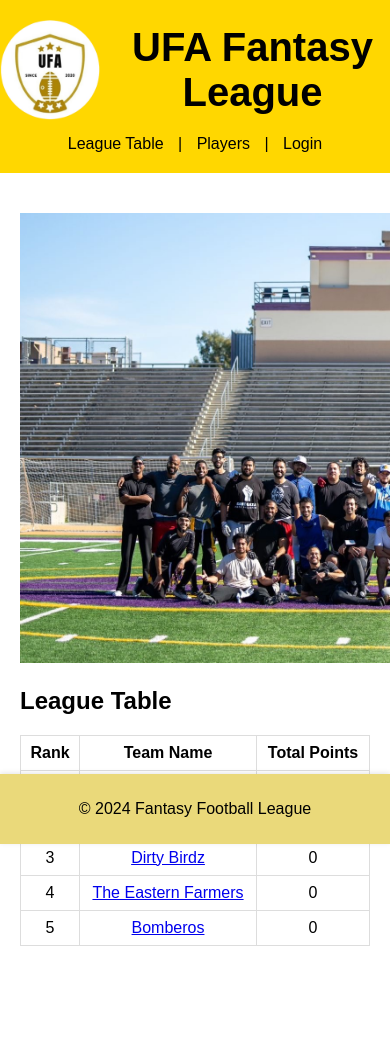
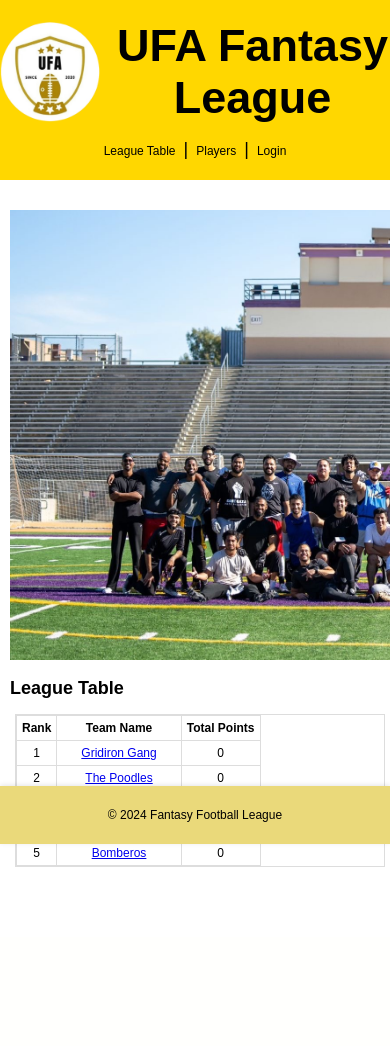
Before and after one commit to yaseenp24/Fantasy_Football_App, a Flask app: page / in a window 390 px wide; the page is wider, and only the part inside the window is pictured. After the commit the page ends 867 px from the top of that part, so only its background shows below. Run offline with Flask 3, Linux system fonts and the light colour scheme; data comes from the database, SQL or seed files in the repository; data that the repository does not hold is empty.

Commit message:
Initial commit of fantasy football app

```diff
--- a/static/styles.css
+++ b/static/styles.css
@@ -48,3 +48,68 @@ footer {
     box-shadow: 0 -1px 5px rgba(0, 0, 0, 0.1);
     color: black;  /* Black text */
 }
+
+/* Responsive Design */
+
+/* Styles for tablets */
+@media (max-width: 768px) {
+    body {
+        font-size: 14px;
+    }
+
+    table {
+        font-size: 14px;
+        margin: 0 10px;
+    }
+
+    header {
+        padding: 15px;
+    }
+
+    nav a {
+        margin: 0 5px;
+    }
+
+    main {
+        padding: 15px;
+    }
+}
+
+/* Styles for phones */
+@media (max-width: 480px) {
+    body {
+        font-size: 12px;
+    }
+
+    table {
+        font-size: 12px;
+        margin: 0 5px;
+        overflow-x: auto;
+        display: block;
+        white-space: nowrap;
+        -webkit-overflow-scrolling: touch; /* For smooth scrolling on mobile */
+    }
+
+    th, td {
+        padding: 5px;
+    }
+
+    header {
+        padding: 10px;
+        font-size: 18px;
+    }
+
+    nav a {
+        margin: 0 3px;
+        font-size: 12px;
+    }
+
+    main {
+        padding: 10px;
+    }
+
+    /* Hide less important columns to save space */
+    .hide-on-mobile {
+        display: none;
+    }
+}
```
